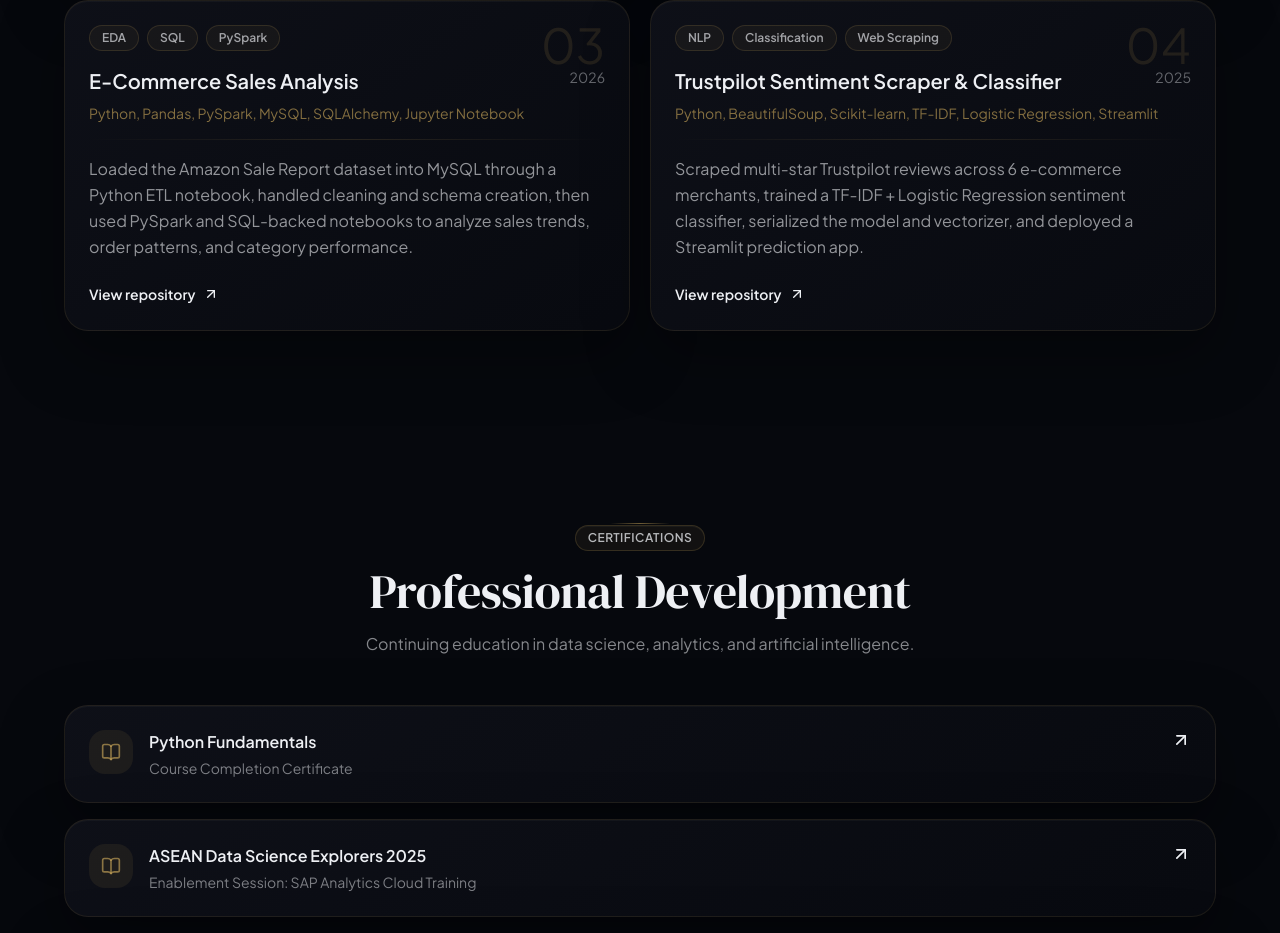
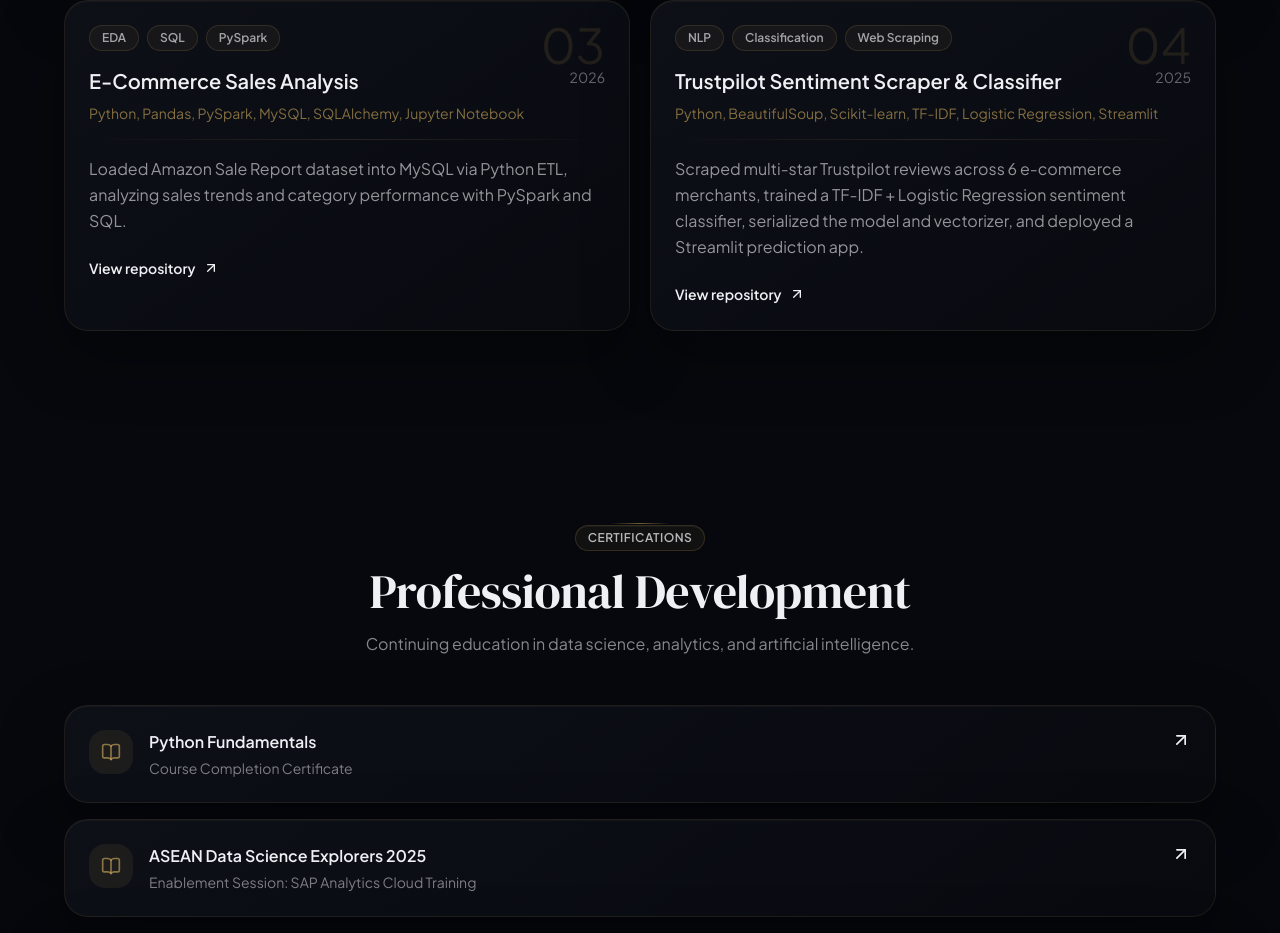
Before and after one commit to menghong-heng/Portfolio, a React (Vite) app: page / in a window 1280 px wide. Shown: the part 4870-5803 px from the top of the page. Built offline with nearby package versions, Linux system fonts and the light colour scheme.

Commit message:
chore: align project 3 description with CV

```diff
--- a/src/App.tsx
+++ b/src/App.tsx
@@ -146,7 +146,7 @@ const projects = [
     period: '2026',
     stack: 'Python, Pandas, PySpark, MySQL, SQLAlchemy, Jupyter Notebook',
     description:
-      'Loaded the Amazon Sale Report dataset into MySQL through a Python ETL notebook, handled cleaning and schema creation, then used PySpark and SQL-backed notebooks to analyze sales trends, order patterns, and category performance.',
+      'Loaded Amazon Sale Report dataset into MySQL via Python ETL, analyzing sales trends and category performance with PySpark and SQL.',
     href: 'https://github.com/menghong-heng/E_Commerce_Analysis',
     tags: ['EDA', 'SQL', 'PySpark'],
   },
```
